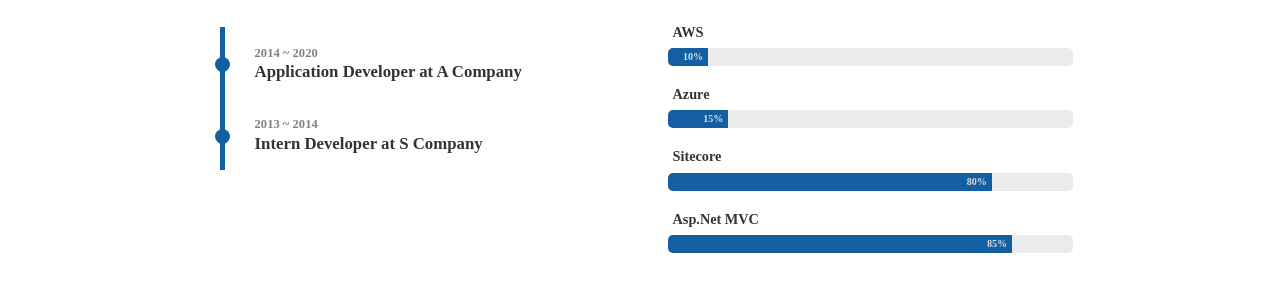
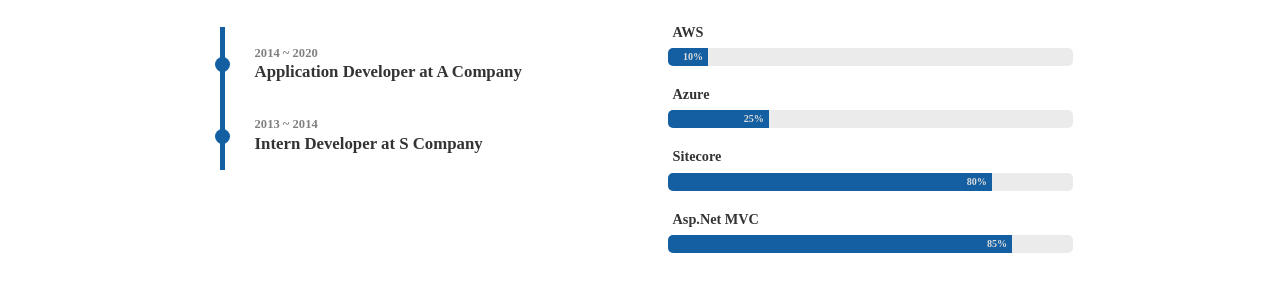
Before and after one commit to bonasfvck/blog, a Jekyll site: the page built from portfolio.html, in a window 1280 px wide. Shown: the part 489-781 px from the top of the page. Built offline with Jekyll 4.4.1, drawn with Linux system fonts in a browser that asks for light colours; nearby versions of some CDN libraries; some web fonts are replaced.

Commit message:
Update _config.yml

```diff
--- a/_config.yml
+++ b/_config.yml
@@ -23,7 +23,7 @@
       - skill : AWS
         value : 10  # Percent value
       - skill : Azure
-        value : 15  # Percent value
+        value : 25  # Percent value
       - skill : Sitecore
         value : 80  # Percent value
       - skill : Asp.Net MVC
```
